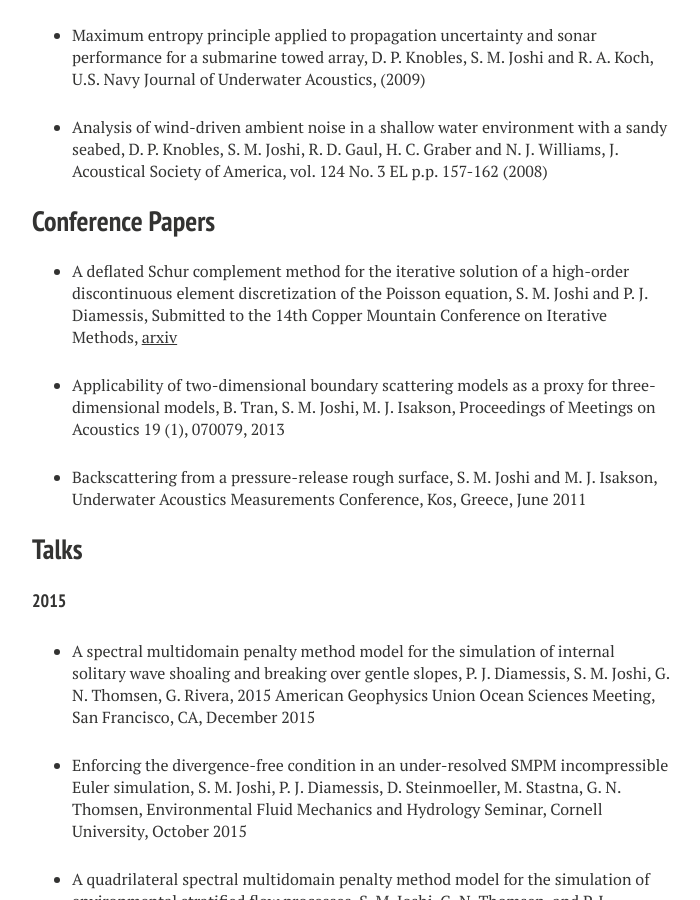
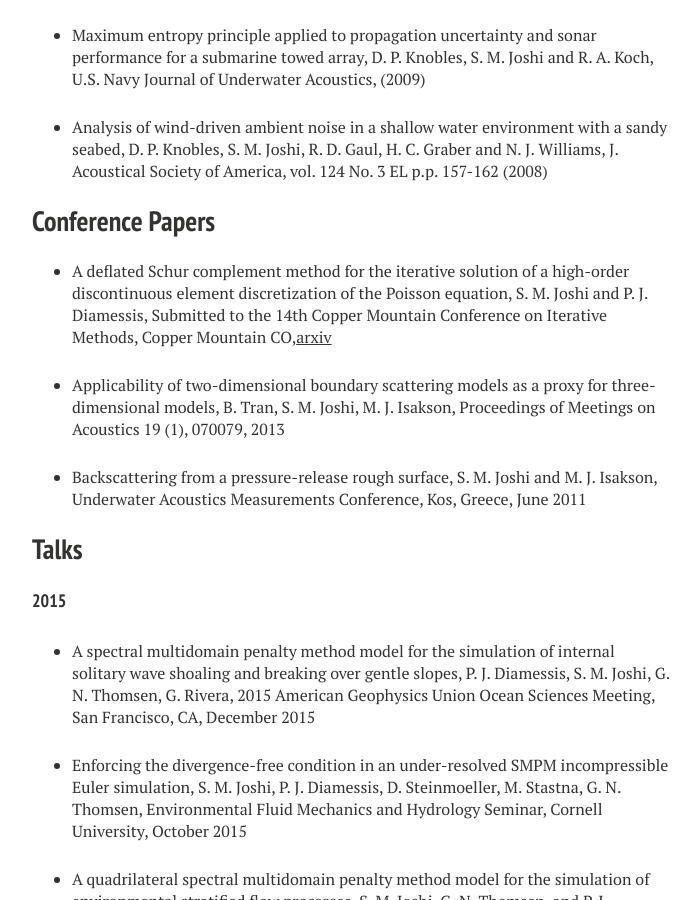
Before and after one commit to aledlie/Homage, a Jekyll site: the page built from vita/index.md, in a window 1280 px wide and 900 px high, scrolled down 931 px. Shown: the whole window, without its empty margins (288-988 px from the left). Built offline with Jekyll 4.4.1, drawn with Linux system fonts in a browser that asks for light colours; nearby versions of some CDN libraries.

Commit message:
Typo in equation.

```diff
--- a/_posts/2015-12-18-how-manys-are-there-to-get-from-austin-to-mumbai.markdown
+++ b/_posts/2015-12-18-how-manys-are-there-to-get-from-austin-to-mumbai.markdown
@@ -76,7 +76,7 @@
 
 $$
 \begin{equation}
-\textrm{Number of cities $k$-connected to $v_i$ } = \textrm{ Number of non-zeros in $\{G_{ij}\}_{j=1}^{n}$ }
+\textrm{Number of cities $k$-connected to $v_i$ } = \textrm{ Number of non-zeros in $\{G^k_{ij}\}_{j=1}^{n}$ }
 \end{equation}
 $$
 
--- a/vita/index.md
+++ b/vita/index.md
@@ -36,7 +36,7 @@
 
 ## Conference Papers
 
-+ A deflated Schur complement method for the iterative solution of a high-order discontinuous element discretization of the Poisson equation, S. M. Joshi and P. J. Diamessis, Submitted to the 14th Copper Mountain Conference on Iterative Methods, [arxiv](http://arxiv.org/abs/1601.03432)
++ A deflated Schur complement method for the iterative solution of a high-order discontinuous element discretization of the Poisson equation, S. M. Joshi and P. J. Diamessis, Submitted to the 14th Copper Mountain Conference on Iterative Methods, Copper Mountain CO,[arxiv](http://arxiv.org/abs/1601.03432)
 
 + Applicability of two-dimensional boundary scattering models as a proxy for three-dimensional models, B. Tran, S. M. Joshi, M. J. Isakson, Proceedings of Meetings on Acoustics 19 (1), 070079, 2013
 
```
